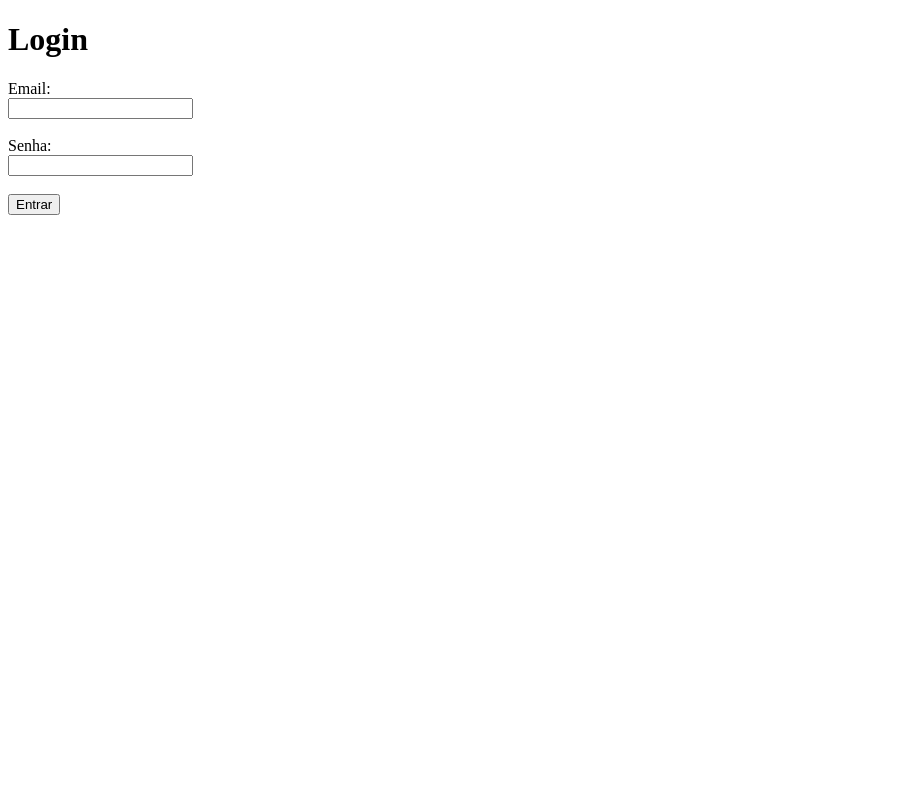
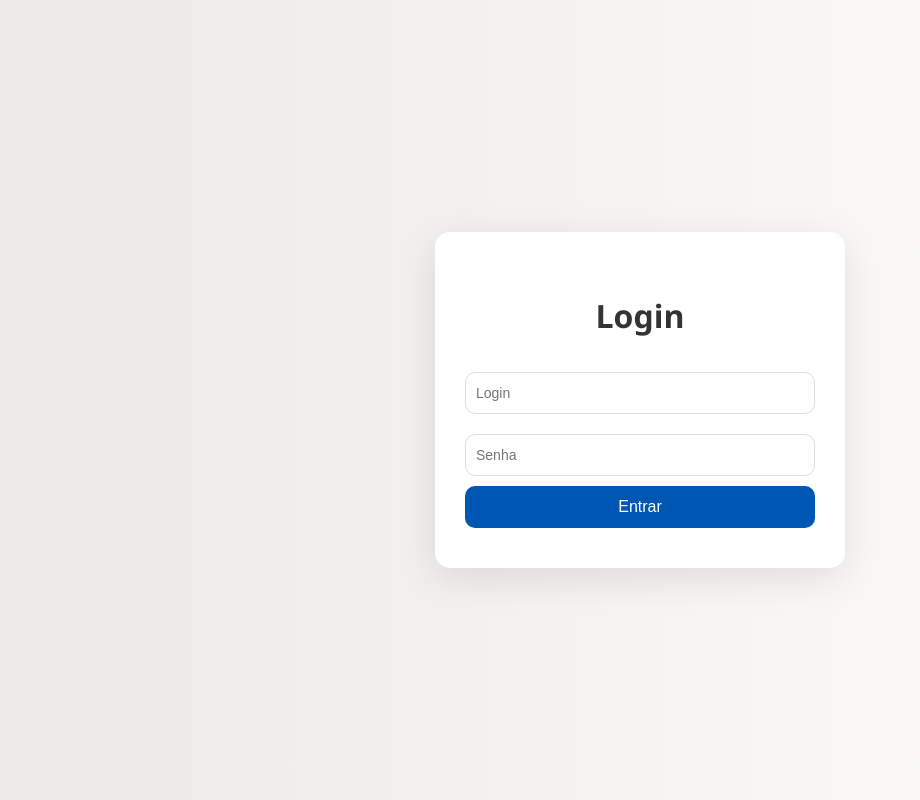
Before and after one commit to avmoonlight/aetherion-lab, a Flask app: page / in a window 1280 px wide. Shown: the whole page, without its empty margins (0-920 px from the left). Run offline with Flask 3, Linux system fonts and the light colour scheme.

Commit message:
Mudanças no login

```diff
--- a/templates/login.html
+++ b/templates/login.html
@@ -1,10 +1,14 @@
 <!DOCTYPE html>
-<html>
+<html lang="pt-br">
 <head>
-    <title>Login</title>
+    <meta charset="UTF-8">
+    <title>Login - Atherion Lab</title>
+    <link rel="stylesheet" href="{{ url_for('static', filename='css/login.css') }}">
 </head>
 <body>
+    <div class="login-container">
         <h1>Login</h1>
+
         {% with messages = get_flashed_messages() %}
           {% if messages %}
             <ul>
@@ -14,12 +18,12 @@
             </ul>
           {% endif %}
         {% endwith %}
-    <form method="post">
-        <label>Email:</label><br>
-        <input type="login" name="login" required><br><br>
-        <label>Senha:</label><br>
-        <input type="password" name="senha" required><br><br>
+
+        <form method="POST">
+            <input type="login" name="login" placeholder="Login" required>
+            <input type="password" name="senha" placeholder="Senha" required>
             <button type="submit">Entrar</button>
         </form>
+    </div>
 </body>
 </html>
```
Lines whose indentation alone changed are shown as unchanged.
